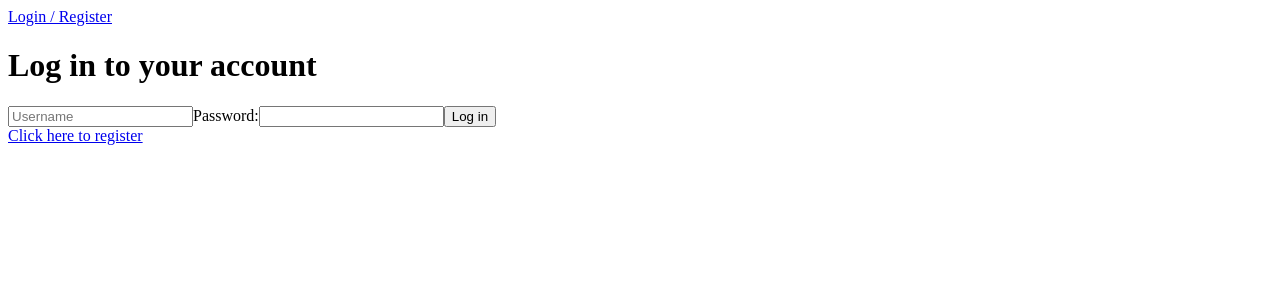
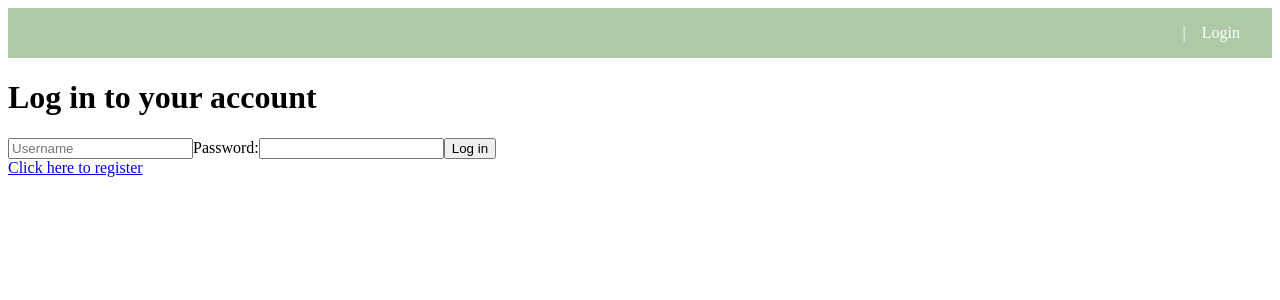
Before and after one commit to emmaambr/event_application, a React (Create React App) app in the folder frontend/: page /login in a window 1280 px wide. Shown: the top 300 px of the page. Built offline with nearby package versions, Linux system fonts and the light colour scheme.

Commit message:
navbar design

```diff
--- a/frontend/src/component/NavComponent.js
+++ b/frontend/src/component/NavComponent.js
@@ -1,9 +1,10 @@
 import * as React from 'react';
+import "../css/navbar.css"
 
 const token = localStorage.getItem("token");
 
 export default function NavComponent() {
-    let loggedIn = token ? <a href="/" onClick={logOut}> Log out </a> : <a href="/login"> Login / Register </a>;
+    let loggedIn = token ? <a href="/" onClick={logOut}> Log out </a> : <a href="/login"> Login </a>;
     let myPage = token && <a href="/mypage"> My page </a>;
 
     function logOut() {
@@ -12,9 +13,8 @@ export default function NavComponent() {
     }
 
     return (
-        <div>
-            {myPage}
-            {loggedIn}
+        <div className="navbar">
+           {myPage} | {loggedIn}
         </div>
     );
 }
--- /dev/null
+++ b/frontend/src/css/navbar.css
@@ -0,0 +1,18 @@
+.navbar {
+    display: flex;
+    justify-content: flex-end;
+    max-width: 100vw;
+    padding: 1rem;
+    background-color: #AEC9A6;
+    color: #fff;
+}
+
+.navbar a {
+    color: #fff;
+    text-decoration: none;
+    margin: 0rem 1rem;
+}
+
+.navbar a:hover {
+    text-decoration: underline;
+}
```
